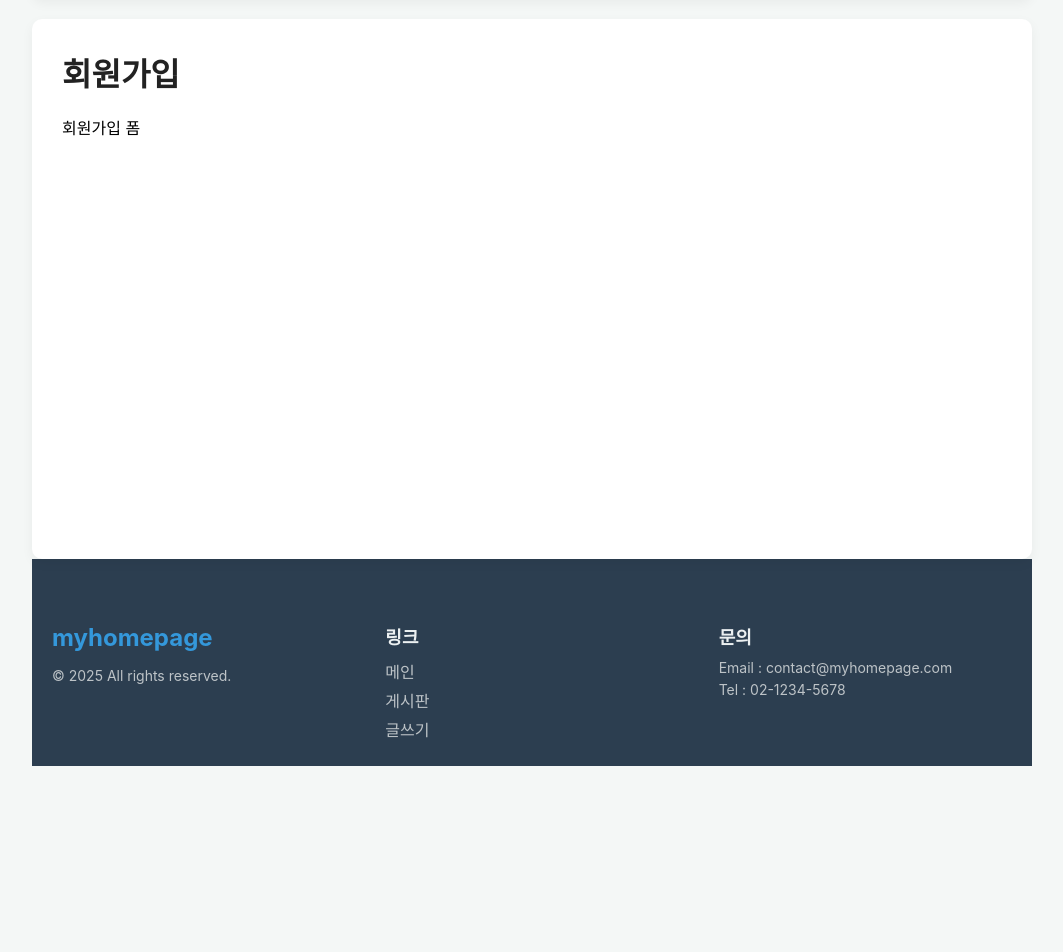
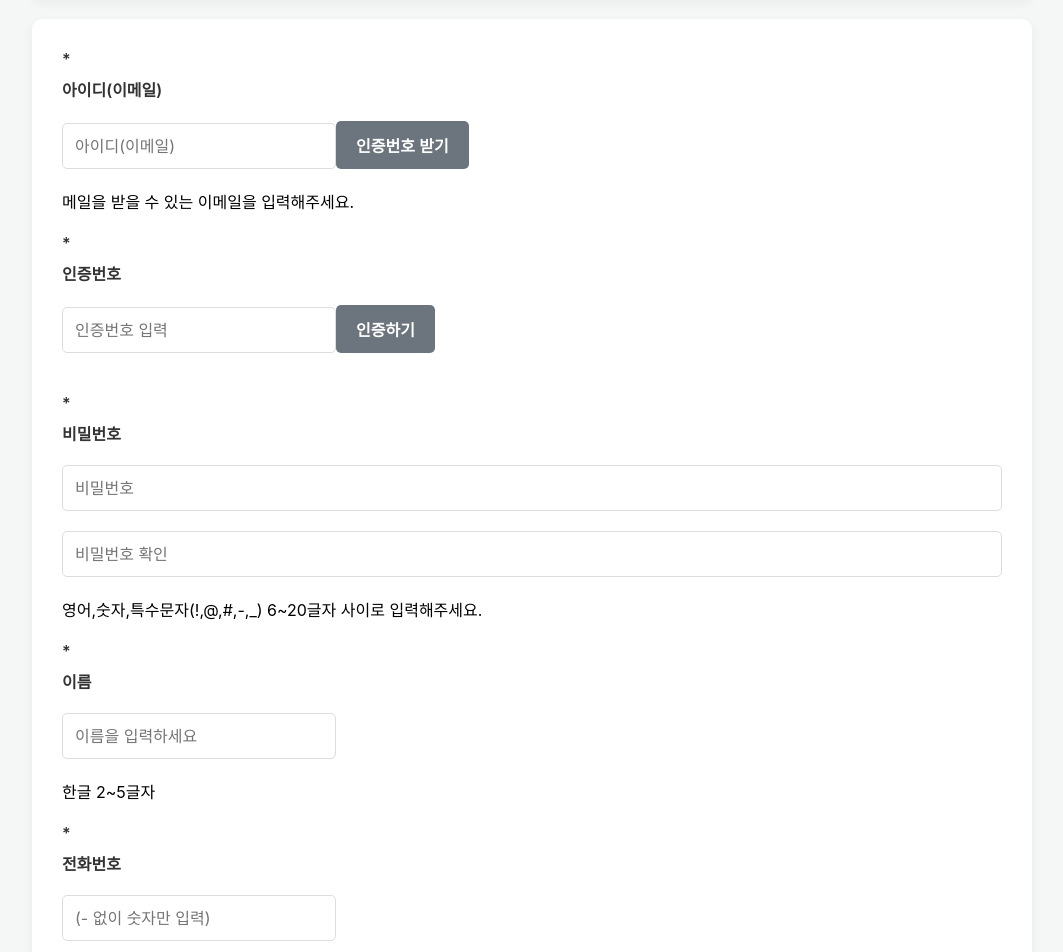
Before and after one commit to yunseonhyun/react-workspace, a React (Create React App) app in the folder myhompage/: page /signup in a window 1280 px wide. Shown: the part 80-1032 px from the top of the page, without its empty margins (108-1171 px from the left). Before the commit the page ends 866 px from the top, so only its background shows below. Built offline with nearby package versions, Linux system fonts and the light colour scheme; no server answers.

Commit message:
react signup

```diff
--- a/myhompage/src/App.js
+++ b/myhompage/src/App.js
@@ -15,8 +15,6 @@ import {useAuth} from "./context/AuthContext";
 // 2. useAuth 훅 임포트
 
 function App() {
-    // AuthContext 에서 만든 컴포넌트
-    // 변수이름형태의 데이터만 가져와서 사용하기 {} 표기
     const {user, isAuthenticated, logoutFn} = useAuth();
 
     // 로그아웃 처리 기능
--- a/myhompage/src/pages/Login.jsx
+++ b/myhompage/src/pages/Login.jsx
@@ -1,88 +1,136 @@
 // 로그인
-import {useEffect, useState} from "react";
+import {useState} from "react";
 import {Link, useNavigate} from "react-router-dom";
 import axios from "axios";
 import {useAuth} from "../context/AuthContext";
 
 // 게시물이나, 회원가입에서 사용하는 방식
-// 단순 로그인과 비밀번호 찾기, 아이디찾기에서는 지양하는 방식
-
+// 단순 로그인과 비밀번호 찾기, 아이디 찾기에서는 지양하는 방식
 const LoginHandleChangeVersion = () => {
-
     /*
-    const handleChange = (e) => {
-        const {name, value} = e.target;
-    } 를 사용할 경우에는
+        const handleChange = (e) => {     const {name, value} = e.target;    }
+        를 사용할 경우에는
         const [memberEmail, setMemberEmail] = useState('');
         const [memberPassword, setMemberPassword] = useState('');
         필요하지 않음
+    */
+    const [message, setMessage] = useState('');
+    const [loading, setLoading] = useState(false);
+    const [formData, setFormData] = useState( {
+        memberEmail : '', //  초기 값만 한 번에 관리
+        memberPassword:''
 
+    })
+    /**
+     * value onChang 에러 해결
+     * 제출 방지, useEffect 활용해서 backend api post 형태로 연동
+     */
+    const handleSubmit = () => {
+
+    }
     const handleChange = (e) => {
         const {name, value} = e.target;
         setFormData(기존데이터 => ({
-            ...기존데이터, [name] : value // [name]은 memberEmail 또는 memberPassword가 된다.
+            ...기존데이터, [name] : value // [name] 은 memberEmail 또는 memberPassword 가 된다.
         }))
-        // 기존에 formData에 내장되어 있는 name에 해당하는 데이터를 클라이언트가 작성한대로 ...복사하여 저장
-        // 덮어쓸 키의 name과 데이터를 저장
+        // 기존에 formData에 내장되어 있는 name 에 해당하는 데이터 를 클라이언트가 작성한대로 ...복사하여
+        // 덮어쓸 키의 name 과 데이터를 저장
     }
-    */
-}
+    return (
+        <div className="page-container">
+            <div className="login-box">
+                <h1>로그인</h1>
+                <form onSubmit={handleSubmit}>
+                    <div className="form-group">
+                        <label>이메일
+                            <input type="email"
+                                   id="memberEmail"
+                                   placeholder="이메일을 입력하세요"
+                                   name="memberEmail"
+                                   value={formData.memberEmail}
+                                   onChange={handleChange}
+                            />
+                        </label>
+                    </div>
+                    <div className="form-group">
+                        <label>비밀번호
+                            <input type="password"
+                                   id="memberPassword"
+                                   name="memberPassword"
+                                   placeholder="비밀번호 입력하세요"
+                                   value={formData.memberPassword}
+                                   onChange={handleChange}
+                            />
+                        </label>
+                    </div>
+                    {message && (<div className="error-message">{message}</div> )}
+                    <button className="button">로그인</button>
+                </form>
+                <div className="login-footer">
+                    <p>계정이 없으신가요?<Link to="/signup">회원가입</Link></p>
+                </div>
+            </div>
+
+        </div>
+    );
+};
 
 const Login = () => {
     const navigate = useNavigate();
-    const {loginFn} = useAuth(); // 변수 명칭 뿐만 아니라 기능 명칭 또한 {} 로 형태로 가져와서 사용
+    const {loginFn} = useAuth();
     const [memberEmail, setMemberEmail] = useState('');
     const [memberPassword, setMemberPassword] = useState('');
     const [message, setMessage] = useState('');
     const [loading, setLoading] = useState(false);
 
-    /**
-     * value onChange 에러 해결
-     * 제출 방지, useEffect 활용해서 backend api post 형태로 연동
-     */
     const handleSubmit = (e) => {
         e.preventDefault();
-        setMessage('') // 이전 오류 메세지 초기화
+        setMessage(''); //이전 오류 메세지 초기화
 
         if(!memberEmail || !memberPassword) {
-            setMessage('이메일과 비밀번호를 입력하세요');
+            setMessage('이메일과 비밀번호를 입력하세요.');
             return; // 돌려보내기
         }
-
         // console.log로 로그인 결과 유무를 확인하고자 할 경우
-        // const a = loginFn(memberEmail, memberPassword);
+        // const a = loginFn(memberEmail,memberPassword);
         // console.log("로그인 결과 : ", a);
-        loginFn(memberEmail, memberPassword)
+        loginFn(memberEmail,memberPassword)
             .then(result => {
                 if(result.success){
-                    alert("로그인을 성공하였습니다")
-                    navigate("/")
-                } else {
-                    // 로그인 실패에 대한 메세지 전당
+                    alert("로그인 성공하였습니다.");
+                    navigate("/");
+                } else{
+                    // 로그인 실패에 대한 메세지 전달
                     setMessage(result.message);
                 }
             })
+            .catch(err => setMessage('로그인 중 오류가 발생했습니다.'));
 
-        axios.post("http://localhost:8085/api/auth/login",
-            {memberEmail, memberPassword},
-            {withCredentials:true})// session 유지를 위한 쿠키 전송
+
+        /*
+        AuthContext.js 에서 작성한 loginFn 기능 을 사용해서 로그인 기능 사용
+            axios.post('http://localhost:8085/api/auth/login',
+                {memberEmail,memberPassword},
+                {withCredentials:true})
                 .then(
                     res => {
-                    // 2. 요청성공(200~299)
+                        // 2. 요청성공(200 ~ 299)
                         // 서버가 응답을 성공적으로 보냈을 때 실행
-                    alert("로그인 성공하였습니다.")
+                        alert("로그인 성공하였습니다.");
                     }
                 )
-            .catch(err => {
+                .catch( err => {
                     console.error("로그인 에러 : ", err);
-                setMessage("로그인중 오류가 발생했습니다.");
+                    setMessage("로그인 중 오류가 발생했습니다.");
                 })
+        */
+
+
+        ; // session 유지를 위한 쿠키 전송
+
 
     }
 
-    useEffect(() => {
-        axios.post("http://localhost:8085/api/auth/login")
-    }, []);
     return (
         <div className="page-container">
             <div className="login-box">
@@ -120,5 +168,4 @@ const Login = () => {
     );
 };
 
-
 export default Login;
--- a/myhompage/src/pages/Signup.jsx
+++ b/myhompage/src/pages/Signup.jsx
@@ -1,8 +1,186 @@
-const Signup = () => (
-    <div className="page-container">
-        <h1>회원가입</h1>
-        <p>회원가입 폼</p>
-    </div>
-);
+import {useState} from "react";
+import axios from "axios";
+
+const Signup = () => {
+
+    const [formData, setFormData] = useState({
+        memberName: '',
+        memberEmail:'',
+        memberPw:'',
+        memberPwConfirm:'',
+        authKey:''
+        /* 집주소, 전화번호 추가예정 */
+
+    });
+
+    // 클라이언트가 회사가 원하는 방향으로 정보를 작성하지 않았을 경우 띄워주는 메세지 초기 표기
+    const [message, setMessage] = useState({
+        email: '받을 수 있는 이메일을 입력하세요.',
+        authKey: '',
+        password: '영어, 숫자 6~20글자 사이로 입력해주세요.',
+        fullname: '한글 2~5자 작성'
+    })
+
+    const [checkObj, setCheckObj] = useState({
+        memberName: false,
+        memberEmail: false,
+        memberPw: false,
+        memberPwConfirm: false,
+        authKey: false
+    })
+
+
+    const [timer, setTimer] = useState({
+        min: 4,
+        sec: 59,
+        active:false
+    })
+
+    const handleSubmit = (e) => {
+        // 제출관련 기능 설정
+        e.preventDefault();; // 일시정지 제출 상태
+
+        // 필수 항목 체크
+        if(!formData.memberName) {
+            alert('이름을 입력해주세요.')
+            return; // 돌려보내기 하위기능 작동 x
+        }
+
+        // DB에 저장할 데이터만 전송
+        // body 형태로 전달하기
+        // requestBody requestParam
+        //    body        header
+
+        const signupData = {
+            memberName: formData.memberName,
+            memberEmail: formData.memberEmail,
+            memberPw: formData.memberPw,
+        }
+
+        // axios.post
+        const res = axios.post("http://localhost:8085/api/member/signup", signupData);
+
+        if(res.data ==="success" || res.status === 200) {
+            alert('회원가입이 완료되었습니다.')
+        } else {
+            alert("회원가입에 실패하였습니다.");
+        }
+    }
+
+    const handleChange = (e) => {
+        const {name, value} = e.target;
+        setFormData(p => ({
+            // p 기존의 name과 name에 해당하는 value 데이터 보유한 변수이름
+            // ...p : 기존 name 키 value 데이터 값에
+            // ,[name] : value 이벤트가 감지된 name의 value 값으로
+            //      데이터를 수정해서 추가
+            //      없던 키-값을 추가해서
+            // formData 변수이름 setter로 저장
+            ...p, [name] : value
+        }))
+    }
+    return (
+        <div className="page-container">
+
+            <form onSubmit={handleSubmit}>
+
+                <label htmlFor="memberEmail">
+                    <span className="required">*</span> 아이디(이메일)
+                </label>
+
+                <div className="signUp-input-area">
+                    <input type="text"
+                           name="memberEmail"
+                           value={formData.memberEmail}
+                           onChange={handleChange}
+                           placeholder="아이디(이메일)" maxLength="30"/>
+
+                    <button id="sendAuthKeyBtn" type="button">인증번호 받기</button>
+                </div>
+
+                <span className="signUp-message" id="emailMessage">메일을 받을 수 있는 이메일을 입력해주세요.</span>
+
+
+                <label htmlFor="emailCheck">
+                    <span className="required">*</span> 인증번호
+                </label>
+
+                <div className="signUp-input-area">
+                    <input type="text" name="authKey" id="authKey" placeholder="인증번호 입력" maxLength="6"
+                           autoComplete="off"/>
+
+                    <button id="checkAuthKeyBtn" type="button">인증하기</button>
+                </div>
+
+                <span className="signUp-message" id="authKeyMessage"></span>
+
+                <label htmlFor="memberPw">
+                    <span className="required">*</span> 비밀번호
+                </label>
+
+                <div className="signUp-input-area">
+                    <input type="password"
+                           name="memberPw"
+                           value={formData.memberPw}
+                           onChange={handleChange}
+                           placeholder="비밀번호" maxLength="20"/>
+                </div>
+
+                <div className="signUp-input-area">
+                    <input type="password"
+                           name="memberPwConfirm"
+                           value={formData.memberPwConfirm}
+                           onChange={handleChange}
+                           placeholder="비밀번호 확인" maxLength="20"/>
+                </div>
+
+                <span className="signUp-message" id="pwMessage">영어,숫자,특수문자(!,@,#,-,_) 6~20글자 사이로 입력해주세요.</span>
+
+                <label htmlFor="memberName">
+                    <span className="required">*</span> 이름
+                </label>
+
+                <div className="signUp-input-area">
+                    <input type="text" name="memberName"
+                           value={formData.memberName}
+                           onChange={handleChange}
+                           placeholder="이름을 입력하세요" maxLength="5"/>
+                </div>
+
+                <span className="signUp-message" id="nickMessage">한글 2~5글자</span>
+
+
+                <label htmlFor="memberTel">
+                    <span className="required">*</span> 전화번호
+                </label>
+
+                <div className="signUp-input-area">
+                    <input type="text" name="memberTel" id="memberTel" placeholder="(- 없이 숫자만 입력)" maxLength="11"/>
+                </div>
+
+                <span className="signUp-message" id="telMessage">전화번호를 입력해주세요.(- 제외)</span>
+
+
+                <label htmlFor="memberAddress">주소</label>
+
+                <div className="signUp-input-area">
+                    <input type="text" name="memberAddress" placeholder="우편번호" maxLength="6" id="postcode"/>
+
+                    <button type="button" id="searchAddress">검색</button>
+                </div>
+
+                <div className="signUp-input-area">
+                    <input type="text" name="memberAddress" placeholder="도로명/지번 주소" id="address"/>
+                </div>
+
+                <div className="signUp-input-area">
+                    <input type="text" name="memberAddress" placeholder="상세 주소" id="detailAddress"/>
+                </div>
+
+                <button id="signUpBtn">가입하기</button>
+            </form>
+        </div>
+    )
+};
 
 export default Signup;
```
Also changed, not shown: myhompage/public/index.html (+10 -20 lines), myhompage/src/context/AuthContext.js (+8 -0 lines), 1 other file (tests, documents, lock files or other folders). Lines whose indentation alone changed are shown as unchanged.
